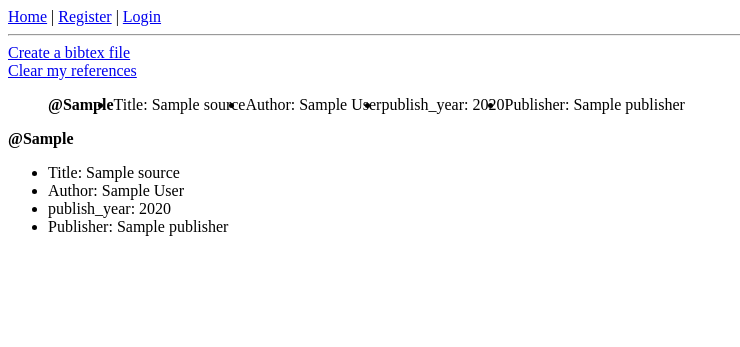
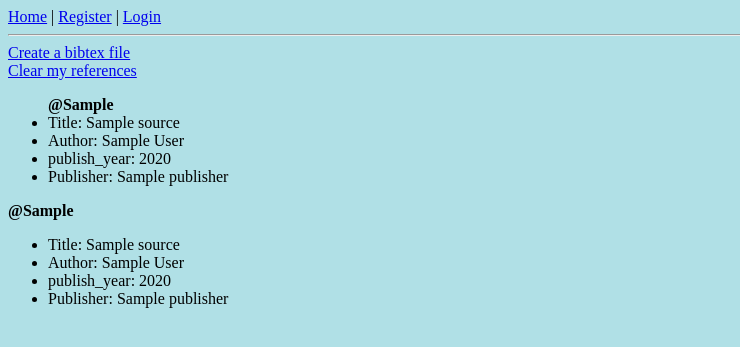
Before and after one commit to AlTu774/Reference_manager, a Flask app: template templates/list.html in a window 1280 px wide. Shown: the top 347 px of the page, without its empty margins (0-740 px from the left). Run offline with Flask 3, Linux system fonts and the light colour scheme; the template is opened without the code that fills it: most values are stand-ins (such as "Sample title", 1, 10 or a date in 2020).

Commit message:
make internal css flexbox

```diff
--- a/templates/list.html
+++ b/templates/list.html
@@ -1,16 +1,21 @@
 {% extends 'layout.html' %}
 {% block content %}
 <head>
-    <link rel="stylesheet" href="styles.css">
+    <link rel="stylesheet" href="/templates/styles.css">
 </head>
+<style>
+    .flex-container{
+    display: flex;
+    flex-direction: column;
+  }
+</style>
 <title>List of references</title>
 <a href='/bibtex'>Create a bibtex file</a>
 <br>
 <a href='/reset'>Clear my references</a>
 <br>
-<body>
 {% for source in sources %}
-    <ul class="flex-container">
+<ul class = "flex-container">
     <b>@{{ source.latex_key }}</b>
     <li>Title: {{ source.title }}</li>
     <li>Author: {{ source.author }}</li>
@@ -18,7 +23,6 @@
     <li>Publisher: {{ source.publisher }}</li>
 </ul>
 {% endfor %}
-</body>
 {% for source in sources %}
 <b>@{{ source.latex_key }}</b>
 <ul>
--- a/templates/styles.css
+++ b/templates/styles.css
@@ -1,9 +1,13 @@
-.flex-container {
+.flex-container ul {
     display: flex;
     flex-direction: row;
+    justify-content: space-between;
   }
 
-ul {
-    display: flex;
-    flex-direction: column;
-  }
+body {background-color: powderblue;}
+
+nav ul {
+display: flex;
+flex-direction: column;
+justify-content: space-between;
+}
```
Lines whose indentation alone changed are shown as unchanged.
